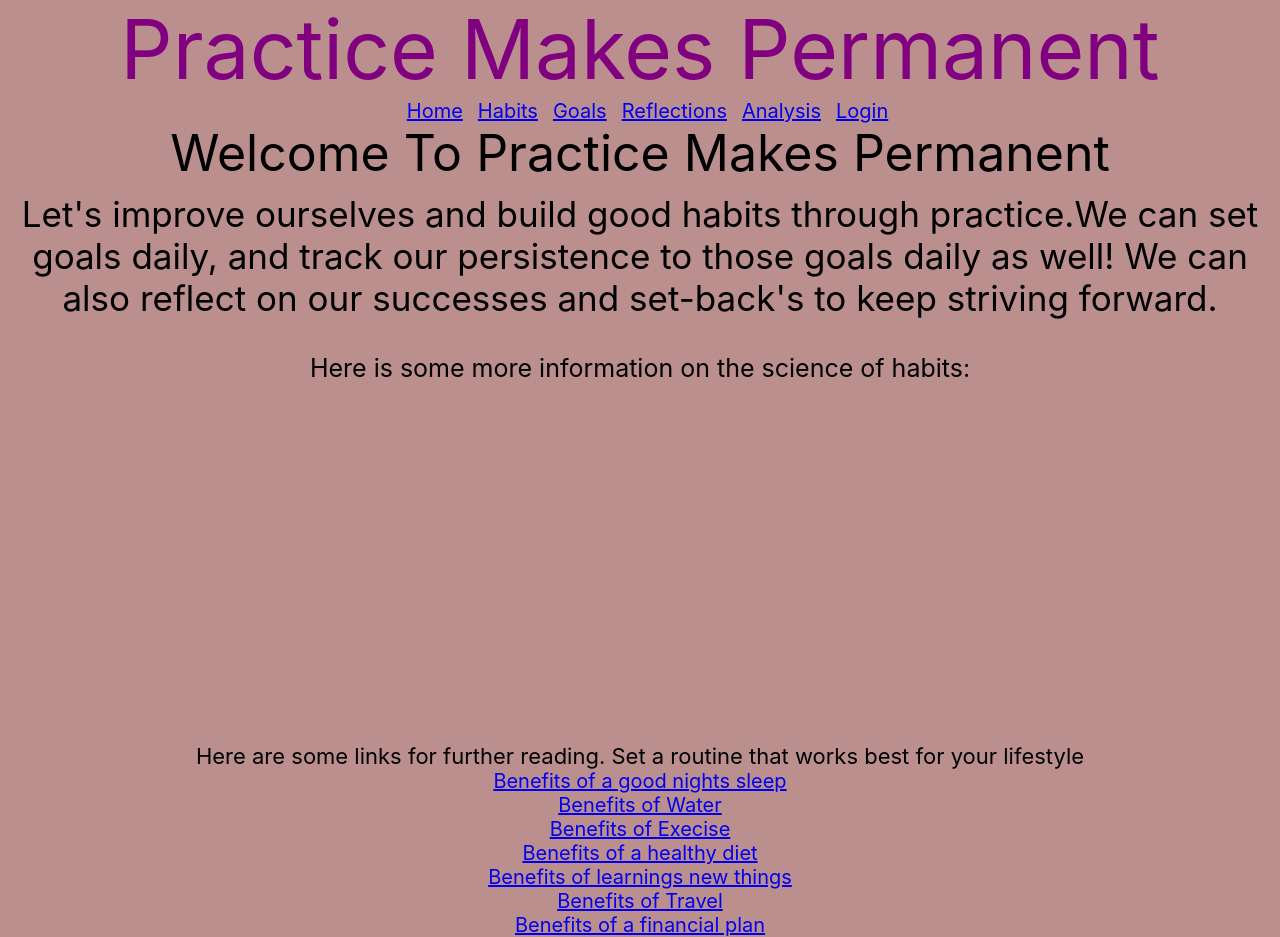
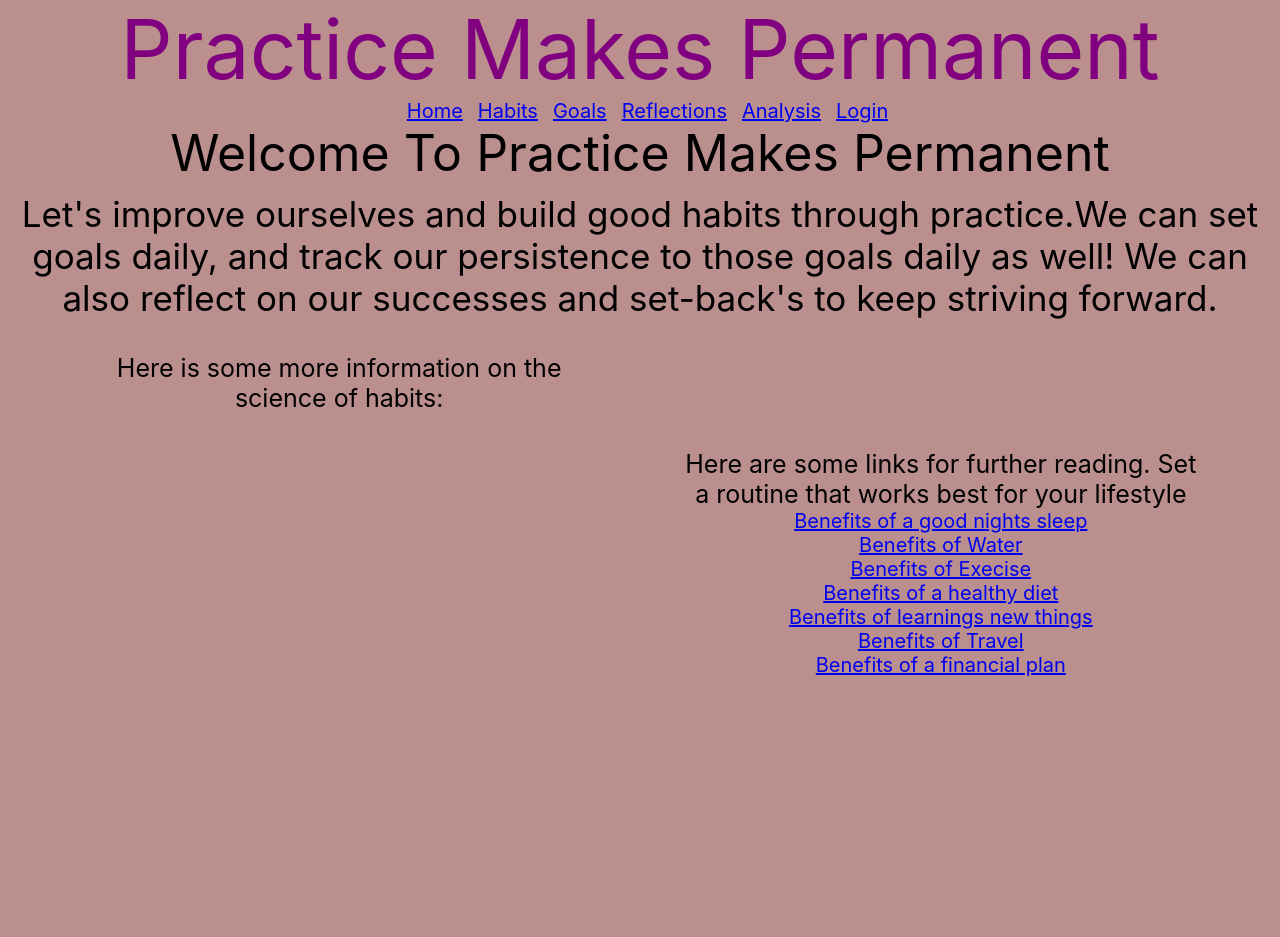
Before and after one commit to AshveerB/practice-makes-permanent, a React (Create React App) app: page /home in a window 1280 px wide. After the commit the page ends 800 px from the top, so only its background shows below. Built offline with nearby package versions, Linux system fonts and the light colour scheme.

Commit message:
edit home component media queries

```diff
--- a/src/components/home/Home.css
+++ b/src/components/home/Home.css
@@ -59,14 +59,25 @@ body {
        font-size: 25px;
    }
    .linksTitle {
-       font-size: 22px;
+       font-size: 25px;
    }
-   .videoContainer {
-
-   }
-
 }
 
 @media only screen and (min-width: 1200px) {
-
+    .displayContainer {
+        display: flex;
+        flex-wrap: wrap;
+        justify-content: space-evenly;
+        align-content: center;
+    }
+    .videoContainer {
+        max-width: 525px;
+    }
+    .linksContainer {
+        max-width: 525px;
+        align-self: center;
+    }
+    .link {
+        font-size: 20px;
+    }
 }
--- a/src/components/home/Home.js
+++ b/src/components/home/Home.js
@@ -7,9 +7,10 @@ const Home = () => {
         <div>
             <div className='title'>Welcome To Practice Makes Permanent</div>
             <div className='info'>Let's improve ourselves and build good habits through practice.We can set goals daily, and track our persistence to those goals daily as well! We can also reflect on our successes and set-back's to keep striving forward.</div>
+            <div className='displayContainer'>
             <div className='videoContainer'>
             <div className='videoIntro'>Here is some more information on the science of habits:</div>
-            <div className='reactplayer'><ReactPlayer url="https://www.youtube.com/watch?v=FSZyzhi8C9o"/></div></div>
+            <div className='reactplayer'><ReactPlayer url="https://www.youtube.com/watch?v=FSZyzhi8C9o" width='500px'/></div></div>
             <div className='linksContainer'>
             <div className='linksTitle'>Here are some links for further reading. Set a routine that works best for your lifestyle</div>
             <a href='https://www.sclhealth.org/blog/2018/09/the-benefits-of-getting-a-full-night-sleep/' target='_blank' rel='noreferrer' className='link'>Benefits of a good nights sleep</a><br />
@@ -19,7 +20,7 @@ const Home = () => {
             <a href='https://medium.com/@vicspec/why-is-it-important-to-learn-new-things-everyday-c9fc687edd9e' target='_blank' rel='noreferrer' className='link'>Benefits of learnings new things</a><br />
             <a href='https://www.nbcnews.com/better/wellness/5-scientifically-proven-health-benefits-traveling-abroad-n759631' target='_blank' rel='noreferrer' className='link'>Benefits of Travel</a><br />
             <a href='https://www.marcus.com/us/en/resources/personal-finance/how-a-financial-plan-could-benefit-your-health' target='_blank' rel='noreferrer' className='link'>Benefits of a financial plan</a>
-            </div>
+            </div></div>
         </div>
     );
 };
```
Also changed, not shown: 1 other file (tests, documents, lock files or other folders).
